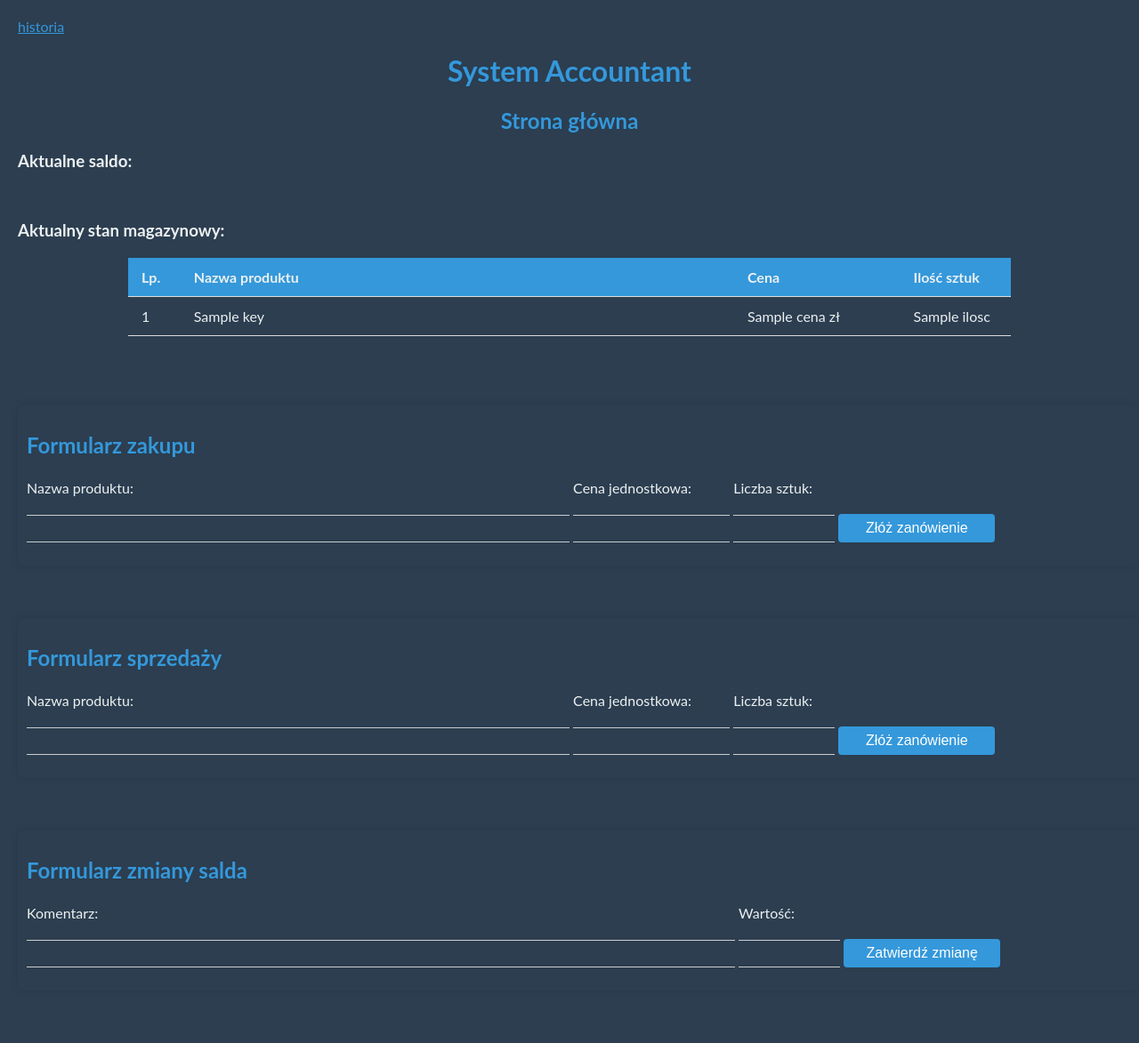
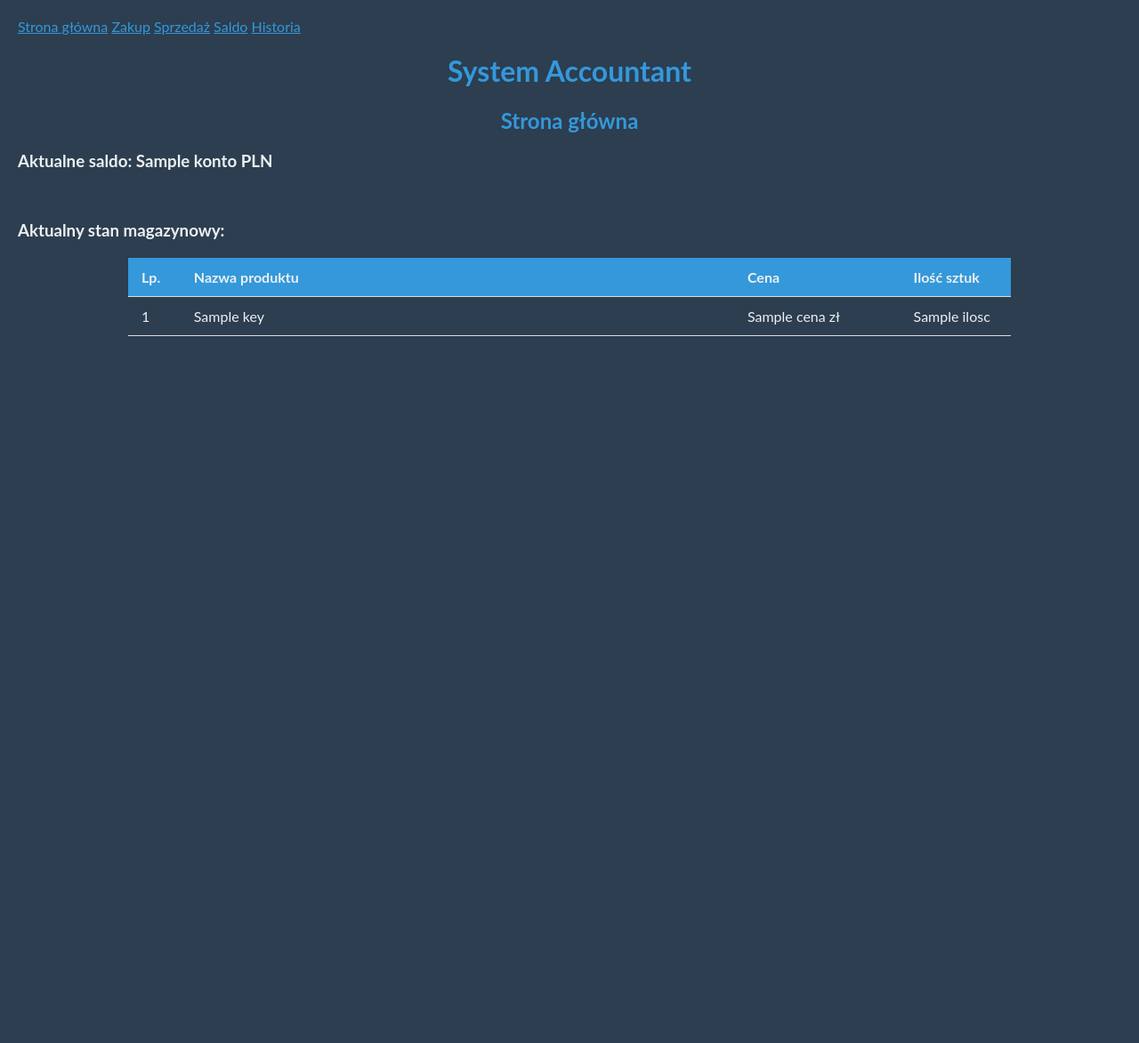
Before and after one commit to sebastianpiatkowski3/Trading, a Flask app: template templates/index.html in a window 1280 px wide. Shown: the whole page at 89% size. After the commit the page ends 378 px from the top, so only its background shows below. Run offline with Flask 3, Linux system fonts and the light colour scheme; the template is opened without the code that fills it: most values are stand-ins (such as "Sample title", 1, 10 or a date in 2020); some libraries are stand-ins or nearby versions.

Commit message:
Wprowadzono wszystkie funkcjonalności zgodnie z treścią zadania.

```diff
--- a/app.py
+++ b/app.py
@@ -21,20 +21,20 @@ Jeśli podano parametry, powinna wyświetlać dane z danego zakresu.
 
 Zapewnij przyjazny dla użytkownika interfejs, stosując style CSS.
 '''
-
-
-from flask import Flask, render_template, request
-from flask_bootstrap import Bootstrap
+import atexit
+from flask import Flask, render_template, request, flash, redirect
 from magazyn import Magazyn
 
 app = Flask(__name__)
 
-pp = Flask(__name__)
-bootstrap = Bootstrap(app)
+app.config["SECRET_KEY"] = "Tajny klucz"  # Klucz prywatny aplikacji dla celów m.in. bezpieczeństwa
 
-appHasRunBefore: bool = False  # w celu wykonania fragmentu kodu tylko raz w całym cyklu życia tego programu.
+
+uzytkownicy = {}
+rejestr = []
 
 magazyn = Magazyn()
+magazyn.load_data()
 """
      Metody klasy Magazyn:
              == "1":
@@ -60,45 +60,94 @@ magazyn = Magazyn()
                 self.save_history()
                 self.save_inventory()
 """
-@app.before_request
-def firstRun():
-    global appHasRunBefore
-    if not appHasRunBefore:
-        appHasRunBefore = True
-        print("Ten kod zostanie wykonany tylko raz w całym cyklu życia tego programu.")
-        magazyn.load_data()
 
 
-uzytkownicy = {
-    'Anna': 'anna@example.com',
-    'Kuba':'kjh@kjhk.pl',
-    'Jan': 'jan@example.com',
-    'Katarzyna': 'katarzyna@example.com',
-    'Piotr': 'piotr@example.com',
-    'Magdalena': 'magdalena@example.com',
-    'Tomasz': 'tomasz@example.com',
-    'Aleksandra': 'aleksandra@example.com',
-    'Krzysztof': 'krzysztof@example.com',
-    'Ewa': 'ewa@example.com',
-    'Marcin': 'marcin@example.com'
-}
+@app.route('/')
+def index():
+     return render_template('index.html', konto=magazyn.module_konto(), stany=magazyn.module_lista())
 
-@app.route('/', methods=["GET", "POST"])  # Dodajemy metodę POST aby wysłać formularz
-def index():
+
+@app.route('/zakup', methods=["GET", "POST"])
+def zakup():
+    if request.form:
+        nazwa = request.form.get("productNameBuy")
+        if nazwa in magazyn.inventory:
+            flash(f"Towar o nazwie '{nazwa}' już istnieje w magazynie.")
+        cena_input = request.form.get("unitPriceBuy")
+        cena = float(cena_input)
+        if cena < 0:
+            flash("Uwaga: cena zakupu mniejsza od 0.")
+        else:
+            ilosc_input = request.form.get("quantityBuy")
+            ilosc = int(ilosc_input)
+            if ilosc < 0:
+                flash("Podano ilość mniejszą od 0.")
+            elif cena * ilosc > magazyn.saldo:
+                flash("Za mały stan konta. Dodaj środki.")
+                flash("Nie dodano do magazynu.")
+                flash("*" * 35)
+            else:
+                magazyn.inventory[nazwa] = {'cena': cena, 'ilosc': ilosc}
+                tekst = f"Zakup: {nazwa}, cena: {cena:.2f} PLN, ilość: {ilosc}."
+                magazyn.add_operation(tekst)
+                magazyn.saldo = magazyn.saldo - (cena * ilosc)
+                flash(f"Nowy towar '{nazwa}' został dodany do magazynu.")
+    return render_template('zakup.html', konto=magazyn.module_konto())
+
+
+@app.route('/sprzedaz', methods = ["GET", "POST"])
+def sprzedaz():
     if request.form:  # Sprawdzamy, czy formularz przyszedł (zabezpieczenie przed brakiem formularza na metodzie GET)
-        email = request.form.get("email")  # Wyciągamy pole "email" z formularza
-        haslo = request.form.get("haslo")
-        uzytkownicy[email] = haslo
-    return render_template('index.html',
-                           stany=magazyn.module_lista())
+        productNameSell = request.form.get("productNameSell")  # Wyciągamy pole "productNameSell" z formularza
+        unitPriceSell = request.form.get("unitPriceSell")
+        quantitySell = request.form.get("quantitySell")
+        if not productNameSell in magazyn.inventory:
+            flash(f"Towar o nazwie '{productNameSell}' nie istnieje w magazynie.")
+        else:
+            ilosc_sprzedaz = int(quantitySell)
+            if ilosc_sprzedaz > 0:
+                stan_magazynowy = magazyn.inventory[productNameSell]['ilosc']
+                if stan_magazynowy < ilosc_sprzedaz:
+                    flash(f"Za mały stan magazynowy. Możesz sprzedać max.: {stan_magazynowy} szt.")
+                else:
+                    stan_magazynowy -= ilosc_sprzedaz
+                    magazyn.inventory[productNameSell]['ilosc'] = stan_magazynowy
+                    magazyn.saldo += (ilosc_sprzedaz * magazyn.inventory[productNameSell]['cena'])
+                    tekst = "Sprzedaż:", f"{productNameSell}, cena: {magazyn.inventory[productNameSell]['cena']:.2f} PLN, ilość: {ilosc_sprzedaz}."
+                    magazyn.add_operation(tekst)
+                    flash(f"Sprzedano: {productNameSell}, {quantitySell} szt. w cenie: {unitPriceSell}")
+            else:
+                flash("Podano ujemną ilość do sprzedaży.")
+        tekst = f"Sprzedaż: {productNameSell}, cena: {unitPriceSell}, ilość: {quantitySell} szt."
+        magazyn.add_operation(tekst)
+        # return redirect("/")  # Przekierowuje do konkretnego widoku wykonując kod z przypisanej funkcji
+    return render_template('sprzedaz.html')
 
+
+@app.route('/saldo', methods = ["GET", "POST"])
+def saldo():
+    if request.form:
+        while True:
+            try:
+                comment =request.form.get("comment")
+                input_kwota = request.form.get("value")
+                kwota = float(input_kwota)
+                magazyn.saldo += kwota
+                tekst = comment + f" - Zmieniono saldo o kwotę: {kwota:.2F} PLN"
+                magazyn.add_operation(tekst)
+                break
+            except ValueError:
+                flash("Błąd! Wprowadź prawidłową kwotę.")
+    return render_template('saldo.html',
+                           konto=magazyn.module_konto())
 
 @app.route('/historia')
 def historia():
     return render_template('historia.html',
                            history=magazyn.module_przeglad())
 
+def zapisanie_danych_do_plikow():
+    magazyn.save_data()
 
 
-if __name__ == '__main__':
-    app.run(debug=True)
+atexit.register(zapisanie_danych_do_plikow)
--- a/magazyn_history.txt
+++ b/magazyn_history.txt
@@ -2,3 +2,9 @@ Zmieniono saldo o kwotę: 10.00 PLN.
 Zmieniono saldo o kwotę: -555.00 PLN.
 Zmieniono saldo o kwotę: 0.00 PLN.
 Sprzedaż: Laptop, cena: 2500.00 PLN, ilość: 1.
+testy  Zmieniono saldo o kwotę:, 3545.00 PLN
+Zakup: Lampka LED do manitora, cena: 189.00 PLN, ilość: 10.
+na inwestycje Zmieniono saldo o kwotę:, 3000.00 PLN
+korekta Zmieniono saldo o kwotę: -3000.00 PLN
+na inwestycje Zmieniono saldo o kwotę: -3000.00 PLN
+test - Zmieniono saldo o kwotę: 0.00 PLN
--- a/magazyn_inventory.txt
+++ b/magazyn_inventory.txt
@@ -7,3 +7,4 @@ Monitor:{'cena': 500, 'ilosc': 11}
 Drukarka:{'cena': 150, 'ilosc': 7}
 Router:{'cena': 80, 'ilosc': 10}
 Kamera:{'cena': 300, 'ilosc': 5}
+Lampka LED do manitora:{'cena': 189.0, 'ilosc': 10}
--- a/magazyn_saldo.txt
+++ b/magazyn_saldo.txt
@@ -1 +1 @@
-8500.0
+7155.0
--- a/templates/historia.html
+++ b/templates/historia.html
@@ -8,7 +8,11 @@
   </head>
   <body>
 
-        <a href="/" >Strona główna</a>
+    <a href="/" >Strona główna</a>
+   <a href="zakup" >Zakup</a>
+    <a href="sprzedaz" >Sprzedaż</a>
+    <a href="saldo" >Saldo</a>
+    <a href="historia" >Historia</a>
         <br>
 
         <h1>System Accountant</h1>
--- a/templates/index.html
+++ b/templates/index.html
@@ -1,28 +1,27 @@
-{% extends "bootstrap/base.html" %}
-
 <!DOCTYPE html>
 <html>
 <head>
-    {% block head %}
+
         <title>Accountant</title>
         <link rel="stylesheet" href="static/stylesheet.css">
-    {% endblock %}
+
 </head>
 
 <body>
-    <div class="container">
-        {% block content %}
 
 
-
-    <a href="historia" >historia</a>
+    <a href="/" >Strona główna</a>
+   <a href="zakup" >Zakup</a>
+    <a href="sprzedaz" >Sprzedaż</a>
+    <a href="saldo" >Saldo</a>
+    <a href="historia" >Historia</a>
     <br>
     <h1>System Accountant</h1>
         <h2>Strona główna</h2>
 
 <div>
 
-<h3>Aktualne saldo:</h3>
+<h3>Aktualne saldo:  {{ konto }} PLN</h3>
 <br>
     <h3>Aktualny stan magazynowy: </h3>
     <table style="width:80%" align="center">
@@ -42,58 +41,9 @@
         {% endfor %}
 </table>
 
- <br>
- <br>
-
-
-    <form>
-      <h2>Formularz zakupu</h2>
-	  <label style="width: calc(50% - 10px)" for="productNameBuy">Nazwa produktu:</label>
-	  <label  style="width: calc(15% - 10px)" for="unitPriceBuy">Cena jednostkowa:</label>
-	  <label  style="width: calc(10% - 10px)" for="quantityBuy">Liczba sztuk:</label>
-	  <br>
-
-	  <input   style="width: calc(50% - 10px)" type="text" id="productNameBuy"  required>
-	  <input   style="width: calc(15% - 10px)" type="number" id="unitPriceBuy" required>
-	  <input   style="width: calc(10% - 10px)" type="number" id="quantityBuy" required>
-
-	  <button type="submit">Złóż zanówienie</button>
-    </form>
-
-    <br>
-
-    <form>
-      <h2>Formularz sprzedaży</h2>
-	  <label style="width: calc(50% - 10px)" for="productNameSell">Nazwa produktu:</label>
-	  <label  style="width: calc(15% - 10px)" for="unitPriceSell">Cena jednostkowa:</label>
-	  <label  style="width: calc(10% - 10px)" for="quantitySell">Liczba sztuk:</label>
-	  <br>
-
-	  <input   style="width: calc(50% - 10px)" type="text" id="productNameSell" required >
-	  <input   style="width: calc(15% - 10px)" type="number" id="unitPriceSell" required>
-	  <input   style="width: calc(10% - 10px)" type="number" id="quantitySell" required>
-
-	  <button type="submit">Złóż zanówienie</button>
-    </form>
-
-    <br>
-            <form>
-       <h2>Formularz zmiany salda</h2>
-	  <label style="width: calc(65% - 10px)" for="comment">Komentarz:</label>
-	  <label  style="width: calc(10% - 10px)" for="value">Wartość:</label>
-	  <br>
-
-	  <input   style="width: calc(65% - 10px)" type="text" id="comment" >
-	  <input   style="width: calc(10% - 10px)" type="number" id="value" required>
-
-	  <button type="submit">Zatwierdź zmianę</button>
-       <!--<button style="margin-left: 120px;" type="submit">Zatwierdź zmianę</button>/-->
-    </form>
-
 <br>
 
 </div>
-        {% endblock %}
 
 </body>
 </html>
```
Also changed, not shown: magazyn.py (+18 -15 lines), templates/saldo.html (added, +48 -0 lines), templates/sprzedaz.html (added, +43 -0 lines), templates/zakup.html (added, +47 -0 lines).
